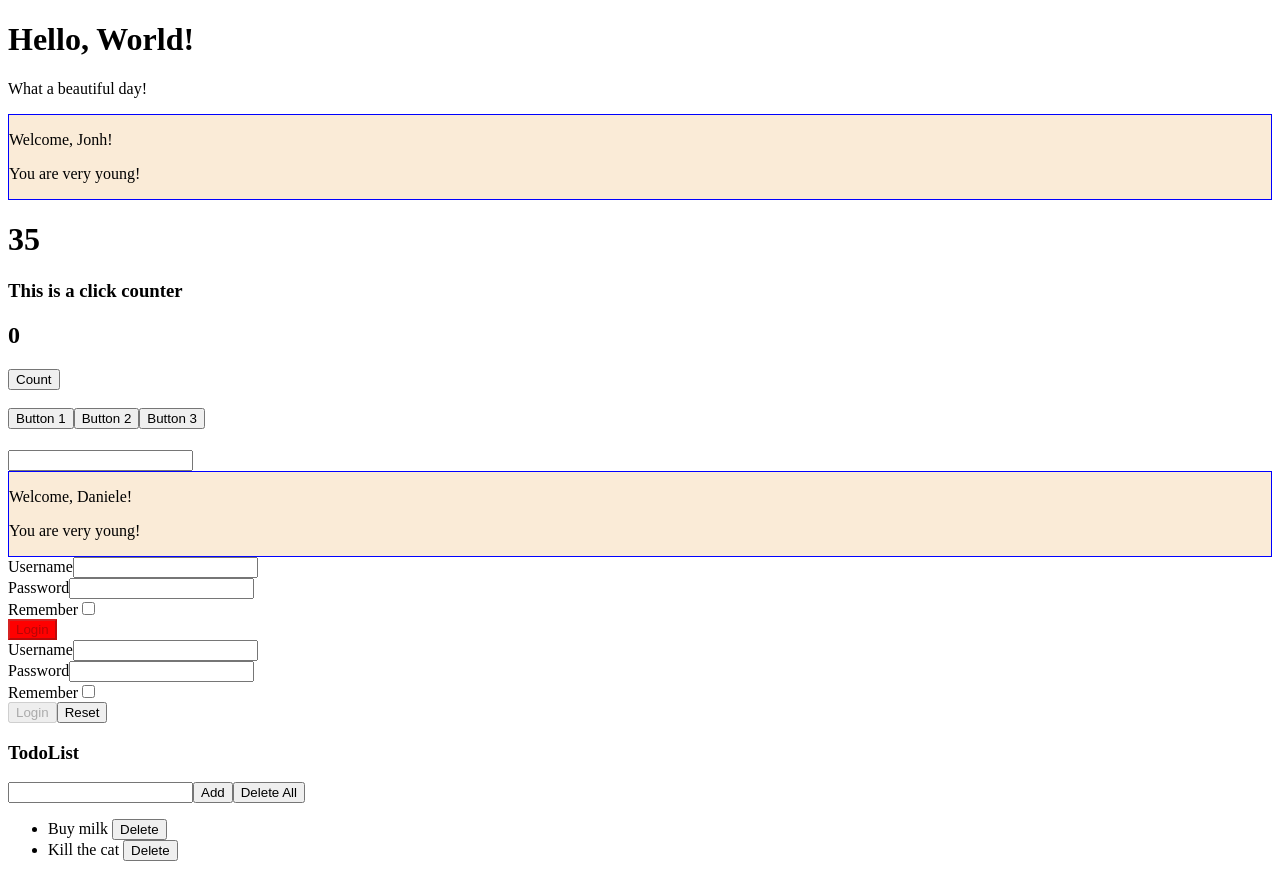
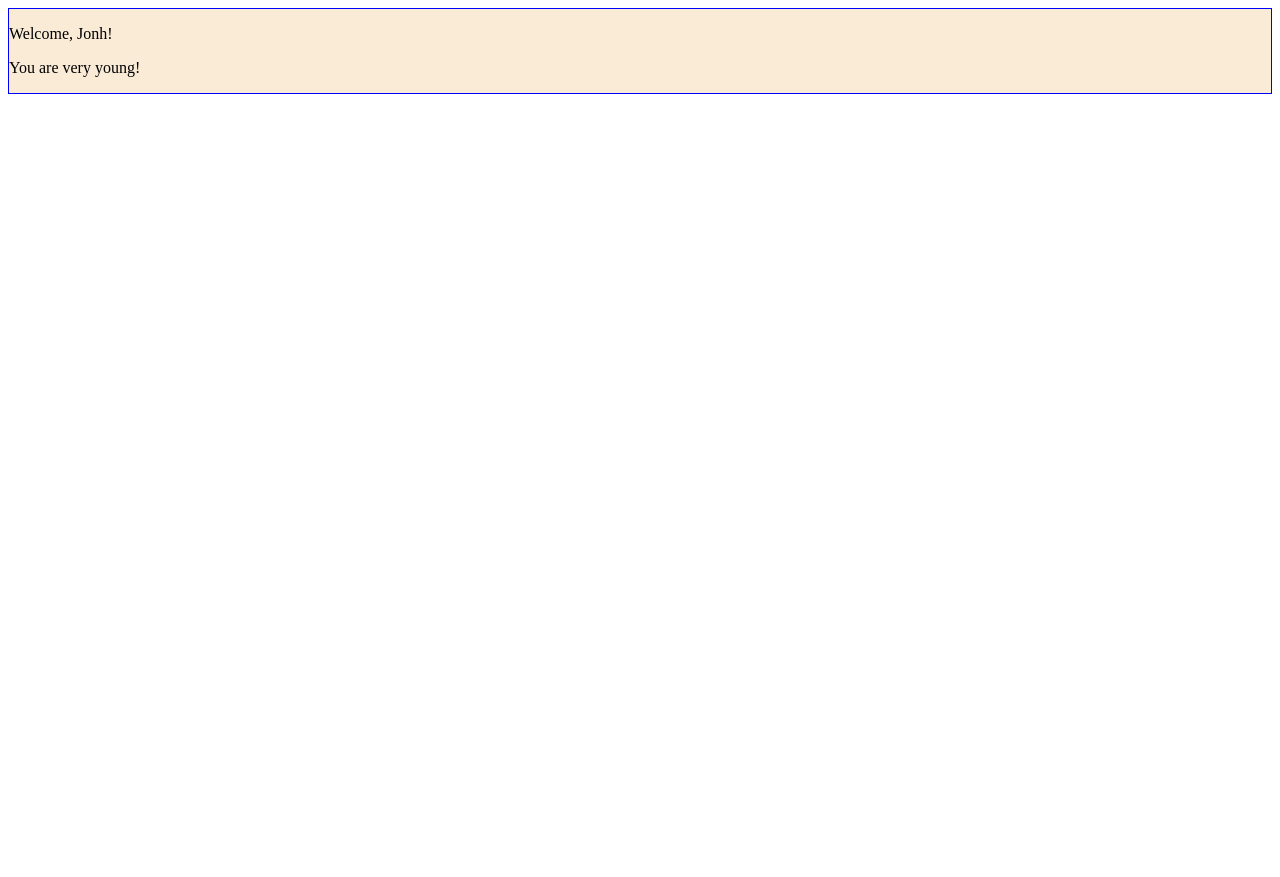
Before and after one commit to danycnc/repo-react-exercises, a React (Create React App) app in the folder react-exercises/: page / in a window 1280 px wide. After the commit the page ends 800 px from the top, so only its background shows below. Built offline with nearby package versions, Linux system fonts and the light colour scheme.

Commit message:
svolto function-component-01

```diff
--- a/react-exercises/src/App.js
+++ b/react-exercises/src/App.js
@@ -17,15 +17,7 @@ class App extends Component {
   render() {
     return (
       <div>
-        <Hello />
         <Welcome name='Jonh' age={8} />
-        <Counter initialValue={5} increment={3} interval={500} />
-        <ClickCounter />
-        <ClickTracker />
-        <InteractiveWelcome />
-        <Login currentState={onLogin} />
-        <UncontrolledLogin currentState={onLogin} />
-        <TodoList />
       </div>
     );
   }
--- a/react-exercises/src/Welcome.js
+++ b/react-exercises/src/Welcome.js
@@ -1,20 +1,18 @@
 import React from 'react';
 import Age from './Age';
 
-class Welcome extends React.Component {
-  render() {
+const Welcome = ({ name, age }) => {
   return (
     <div className='welcome'>
-        <p>Welcome, {this.props.name || 'Daniele'}!</p>
+      <p>Welcome, {name || 'Daniele'}!</p>
 
       {/* {this.props.name === 'Jonh' &&
     this.props.age > 18 &&
     this.props.age < 65 && <Age age={this.props.age} />} */}
 
-        <Age age={this.props.age} />
+      <Age age={age} />
     </div>
   );
-  }
-}
+};
 
 export default Welcome;
```
Lines whose indentation alone changed are shown as unchanged.
